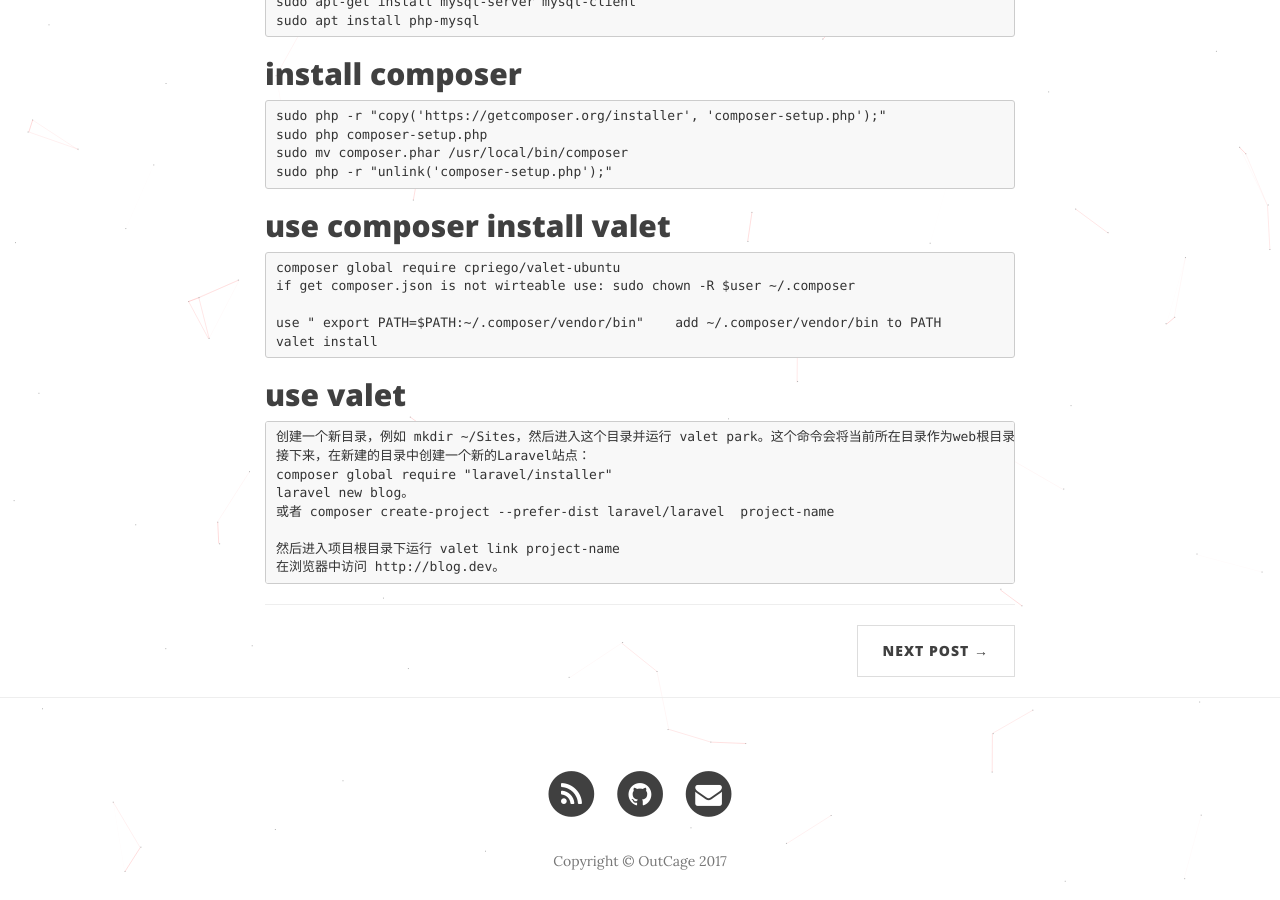
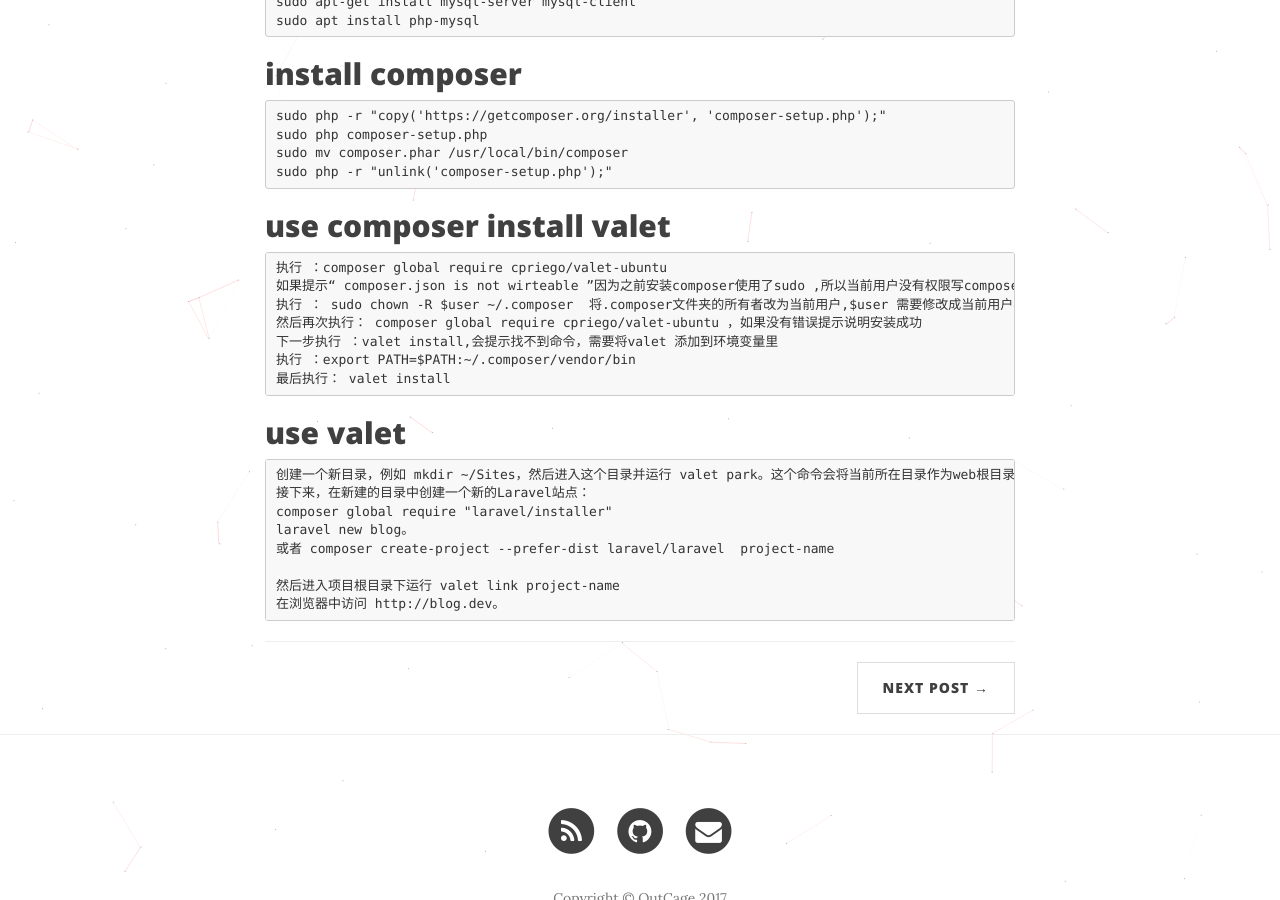
Before and after one commit to deathSilence/deathsilence.github.io, a Jekyll site: the page built from _posts/2017-01-15-laravel-valet-for-ubuntu.markdown, in a window 1280 px wide and 900 px high, scrolled down 776 px. Built offline with Jekyll 4.4.1, drawn with Linux system fonts in a browser that asks for light colours; nearby versions of some CDN libraries; comment, search, counter and statistics services are not loaded.

Commit message:
update valet

```diff
--- a/_posts/2017-01-15-laravel-valet-for-ubuntu.markdown
+++ b/_posts/2017-01-15-laravel-valet-for-ubuntu.markdown
@@ -25,11 +25,13 @@
     sudo php -r "unlink('composer-setup.php');"
 
 ## use composer install valet
-    composer global require cpriego/valet-ubuntu
-    if get composer.json is not wirteable use: sudo chown -R $user ~/.composer
-
-    use " export PATH=$PATH:~/.composer/vendor/bin"    add ~/.composer/vendor/bin to PATH
-    valet install
+    执行 ：composer global require cpriego/valet-ubuntu
+    如果提示“ composer.json is not wirteable ”因为之前安装composer使用了sudo ,所以当前用户没有权限写composer.json文件
+    执行 ： sudo chown -R $user ~/.composer  将.composer文件夹的所有者改为当前用户,$user 需要修改成当前用户名，比如 yufan
+    然后再次执行： composer global require cpriego/valet-ubuntu ，如果没有错误提示说明安装成功
+    下一步执行 ：valet install,会提示找不到命令，需要将valet 添加到环境变量里
+    执行 ：export PATH=$PATH:~/.composer/vendor/bin
+    最后执行： valet install
 
 ## use valet
     创建一个新目录，例如 mkdir ~/Sites，然后进入这个目录并运行 valet park。这个命令会将当前所在目录作为web根目录。
```
